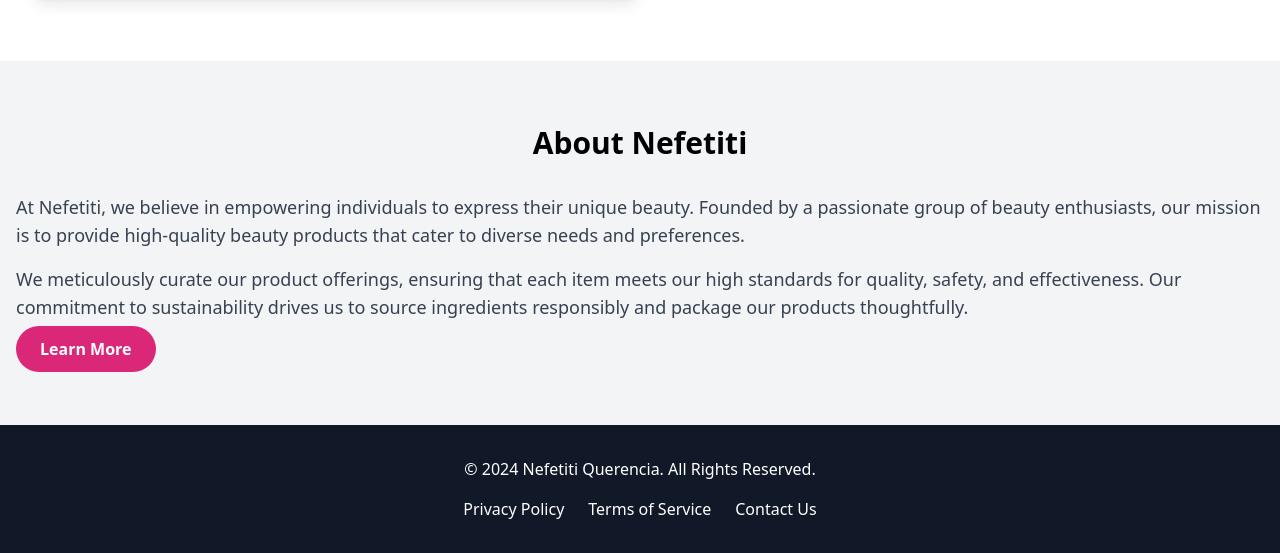
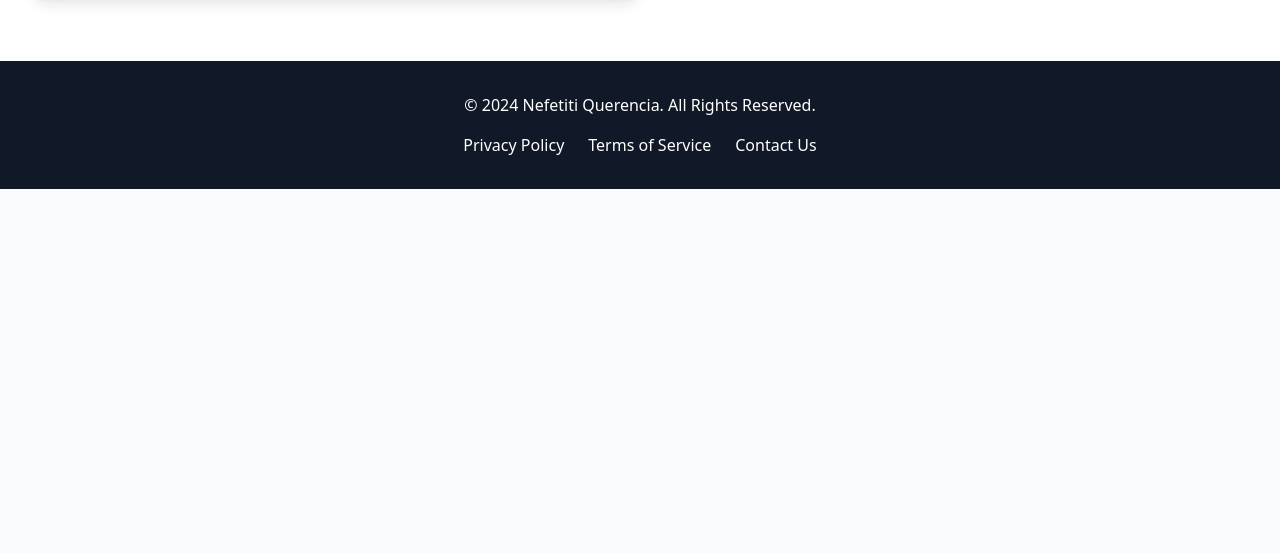
Before and after one commit to d0vel-20/VAG2, a website: page public/nefetiti.html in a window 1280 px wide. Shown: the part 4421-4974 px from the top of the page. After the commit the page ends 4610 px from the top, so only its background shows below. Drawn offline with nearby package versions, Linux system fonts and the light colour scheme.

Commit message:
test client

```diff
--- a/public/nefetiti.html
+++ b/public/nefetiti.html
@@ -287,14 +287,14 @@
 
 
     <!-- About Us Section -->
-    <section id="about" class="py-16 bg-gray-100">
+    <!-- <section id="about" class="py-16 bg-gray-100">
         <div class="container mx-auto px-4">
             <h2 class="text-3xl font-bold text-center mb-8">About Nefetiti</h2>
             <p class="text-lg text-gray-700 mb-4">At Nefetiti, we believe in empowering individuals to express their unique beauty. Founded by a passionate group of beauty enthusiasts, our mission is to provide high-quality beauty products that cater to diverse needs and preferences.</p>
             <p class="text-lg text-gray-700 mb-4">We meticulously curate our product offerings, ensuring that each item meets our high standards for quality, safety, and effectiveness. Our commitment to sustainability drives us to source ingredients responsibly and package our products thoughtfully.</p>
             <a href="#" class="bg-pink-600 hover:bg-pink-500 text-white font-semibold py-3 px-6 rounded-full">Learn More</a>
         </div>
-    </section>
+    </section> -->
 
     <!-- Footer Section -->
     <footer id="contact" class="py-8 bg-gray-900 text-white">
```
